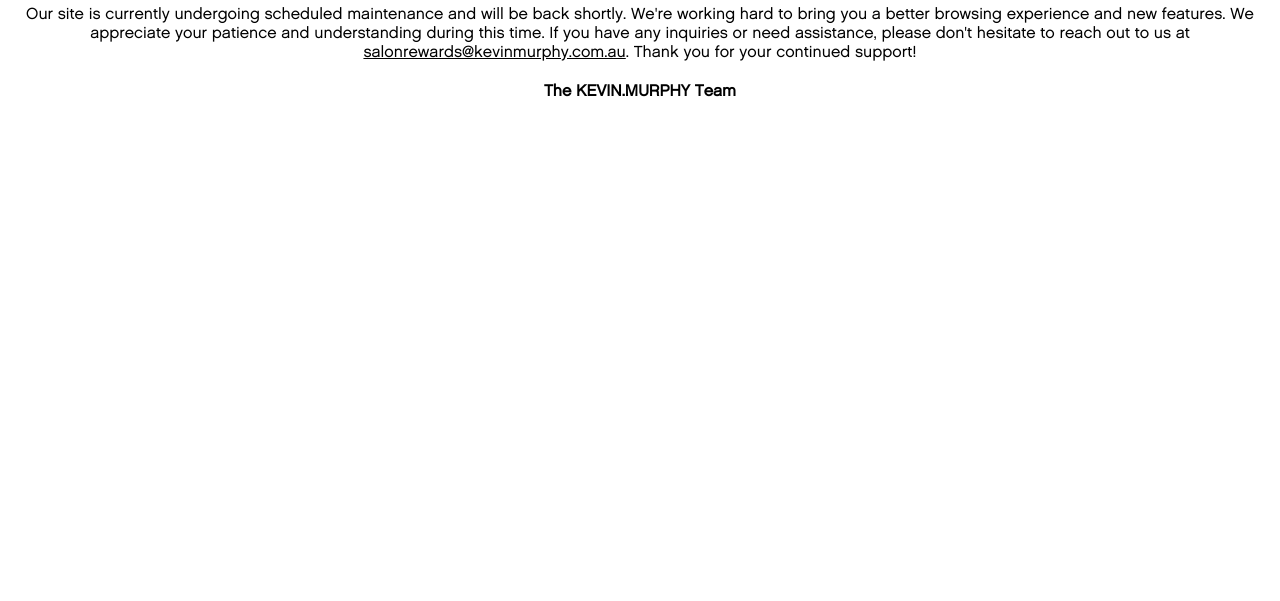
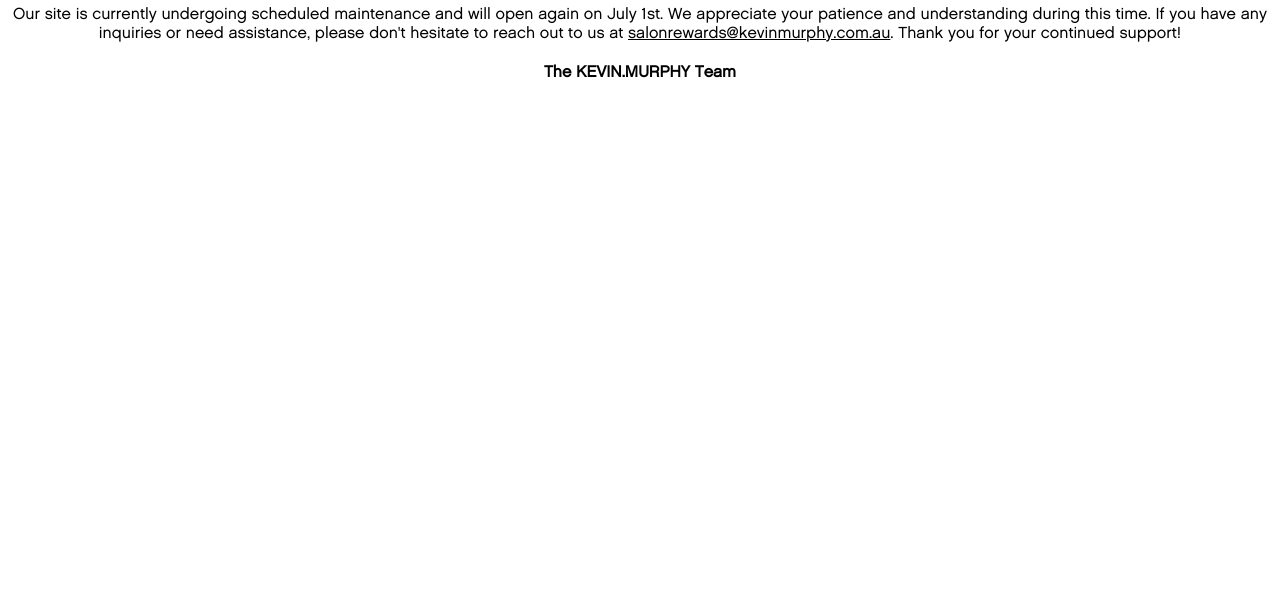
Before and after one commit to KM-BPurtschert/km-salonrewards.com, a plain HTML site: page index.html in a window 1280 px wide. Shown: the part 199-800 px from the top of the page. Drawn offline with Linux system fonts and the light colour scheme.

Commit message:
Updated copy per Kelly.

```diff
--- a/index.html
+++ b/index.html
@@ -3,7 +3,7 @@
 <head>
     <meta charset="UTF-8">
     <meta name="viewport" content="width=device-width, initial-scale=1.0">
-    <title>Dashboard</title>
+    <title>Under Maintenance</title>
     <link rel="icon" type="image/png" href="/images/favicon-32x32.png">
     <link rel="stylesheet" type="text/css" href="/styles.css">
 </head>
@@ -16,7 +16,7 @@
                 We're Improving Your Experience!
             </div>
             <div class="LondonNineteenSixty">
-                Our site is currently undergoing scheduled maintenance and will be back shortly. We're working hard to bring you a better browsing experience and new features. We appreciate your patience and understanding during this time. If you have any inquiries or need assistance, please don't hesitate to reach out to us at <a href="mailto:salonrewards@kevinmurphy.com.au" style="color: black;">salonrewards@kevinmurphy.com.au</a>. Thank you for your continued support!
+                Our site is currently undergoing scheduled maintenance and will open again on July 1st. We appreciate your patience and understanding during this time. If you have any inquiries or need assistance, please don't hesitate to reach out to us at <a href="mailto:salonrewards@kevinmurphy.com.au" style="color: black;">salonrewards@kevinmurphy.com.au</a>. Thank you for your continued support!
             </div>
             <div class="LondonNineteenSixty">
                 <strong>The KEVIN.MURPHY Team</strong>
```
Also changed, not shown: 1 other file.
